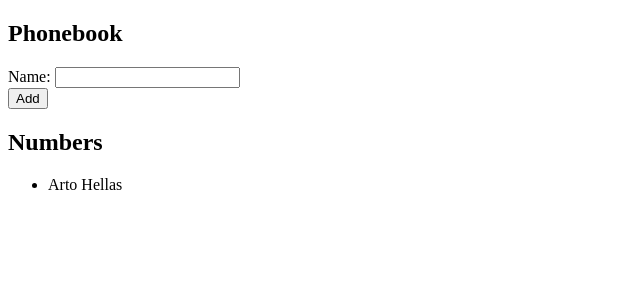
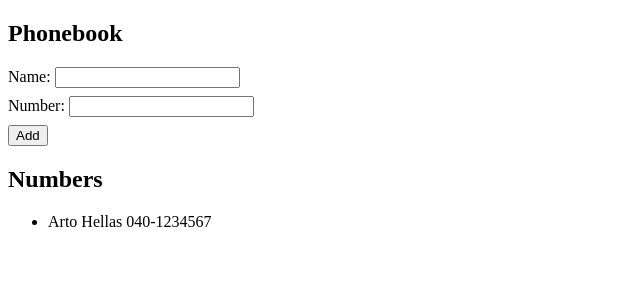
Before and after one commit to GosWoj/helsinki-phonebook, a React (Create React App) app: page / in a window 1280 px wide. Shown: the top 300 px of the page, without its empty margins (0-640 px from the left). Built offline with nearby package versions, Linux system fonts and the light colour scheme.

Commit message:
step3 done - added number

```diff
--- a/src/App.js
+++ b/src/App.js
@@ -4,14 +4,17 @@
   const [persons, setPersons] = useState([
     {
       name: "Arto Hellas",
+      number: "040-1234567",
     },
   ]);
   const [newName, setNewName] = useState("");
+  const [newNumber, setNewNumber] = useState("");
 
   const handleSubmit = (e) => {
     e.preventDefault();
     const person = {
       name: newName,
+      number: newNumber,
     };
     const samePerson = persons.find((p) => p.name === newName);
 
@@ -20,11 +23,16 @@
     } else {
       setPersons(persons.concat(person));
       setNewName("");
+      setNewNumber("");
     }
   };
 
   const handleChange = (e) => {
     setNewName(e.target.value);
+  };
+
+  const handleNumber = (e) => {
+    setNewNumber(e.target.value);
   };
 
   return (
@@ -34,12 +42,19 @@
         <div>
           Name: <input value={newName} onChange={handleChange} />
         </div>
+        <div style={{ padding: "0.5rem 0" }}>
+          Number: <input value={newNumber} onChange={handleNumber} />
+        </div>
         <button type="submit">Add</button>
       </form>
       <h2>Numbers</h2>
       <ul>
         {persons.map((person) => {
-          return <li key={person.name}>{person.name}</li>;
+          return (
+            <li key={person.name}>
+              {person.name} {person.number}
+            </li>
+          );
         })}
       </ul>
     </div>
```
